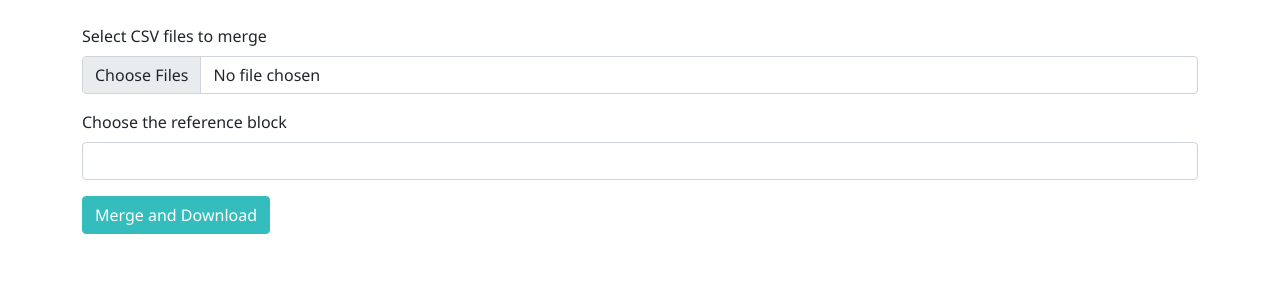
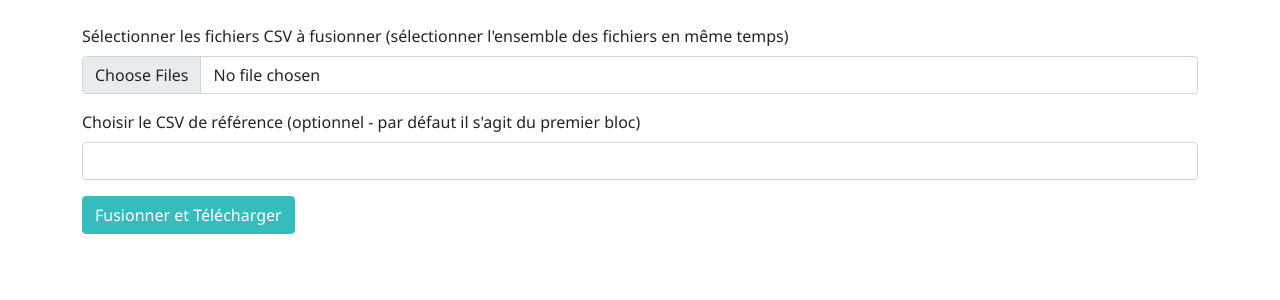
Before and after one commit to IDMDataHub/OpaleMergeFlaskAzureApp, a Flask app: page / in a window 1280 px wide. Shown: the part 88-388 px from the top of the page. Run offline with Flask 2, Linux system fonts and the light colour scheme; some libraries are stand-ins or nearby versions.

Commit message:
passage en français

```diff
--- a/templates/index.html
+++ b/templates/index.html
@@ -88,14 +88,14 @@
     <div class="container">
       <form action="/upload" method="post" enctype="multipart/form-data" class="mt-4">
         <div class="mb-3">
-          <label for="csv_files" class="form-label">Select CSV files to merge</label>
+          <label for="csv_files" class="form-label">Sélectionner les fichiers CSV à fusionner (sélectionner l'ensemble des fichiers en même temps)</label>
           <input class="form-control" type="file" id="csv_files" name="csv_files[]" multiple required onchange="readCSVFiles(event)">
         </div>
         <div class="mb-3">
-          <label for="reference_block" class="form-label">Choose the reference block</label>
+          <label for="reference_block" class="form-label">Choisir le CSV de référence (optionnel - par défaut il s'agit du premier bloc)</label>
           <input class="form-control" type="number" id="reference_block" name="reference_block" min="1" required>
         </div>
-        <button type="submit" class="btn btn-custom">Merge and Download</button>
+        <button type="submit" class="btn btn-custom">Fusionner et Télécharger</button>
       </form>
       <div id="preview" class="mb-3 mt-4"></div>
     </div>
```
Also changed, not shown: templates/logo.png (added).
